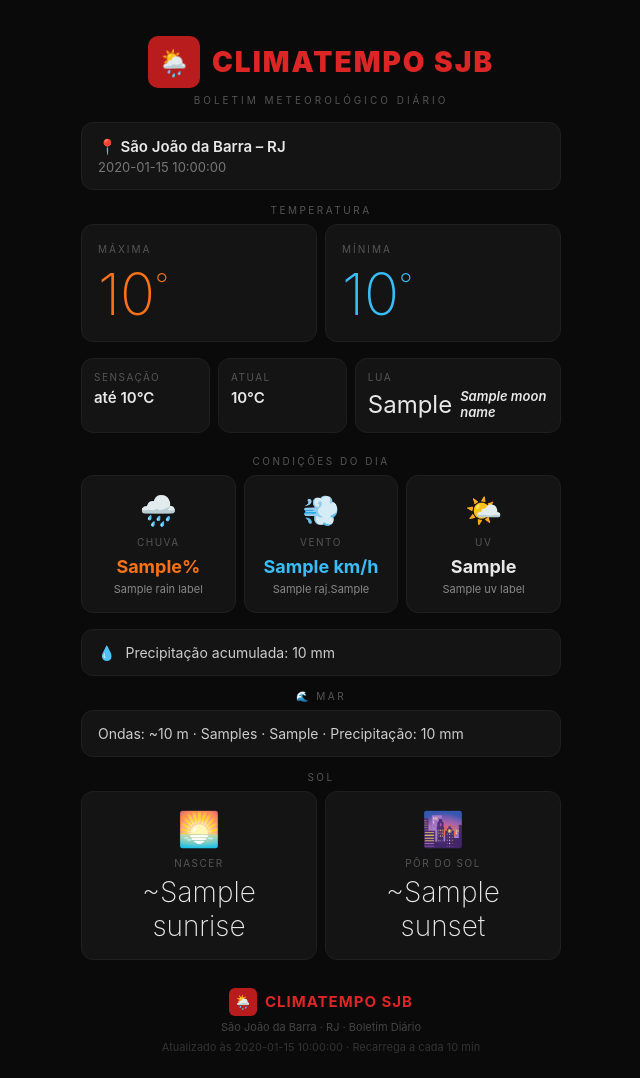
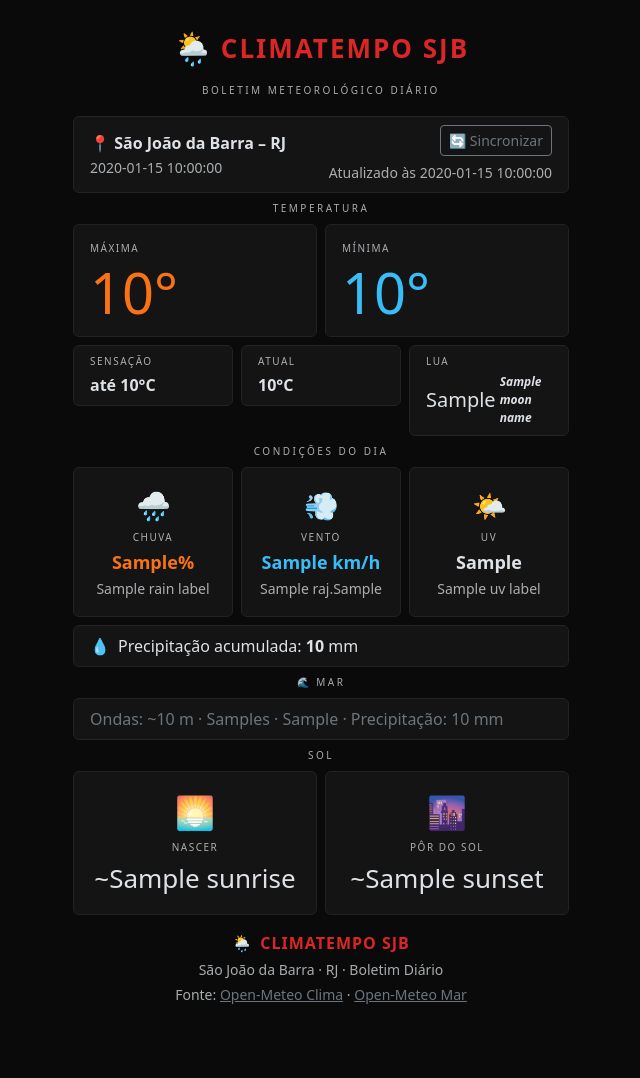
Before and after one commit to tuliodutra27/climatempo-sjb, a FastAPI app: template templates/index.html in a window 1280 px wide. Shown: the whole page, without its empty margins (319-959 px from the left). After the commit the page ends 1004 px from the top, so only its background shows below. Run offline with FastAPI, Linux system fonts and the light colour scheme; the template is opened without the code that fills it: most values are stand-ins (such as "Sample title", 1, 10 or a date in 2020).

Commit message:
feat: add Bootstrap 5, sync button, API endpoint and source links

```diff
--- a/main.py
+++ b/main.py
@@ -55,32 +55,32 @@ def rain_label(pct: int) -> str:
     return "Baixa"
 
 
-@app.get("/", response_class=HTMLResponse)
-async def dashboard(request: Request):
+async def fetch_dados() -> dict:
     tz = pytz.timezone(TIMEZONE)
     now = datetime.now(tz)
 
     async with httpx.AsyncClient(timeout=10) as client:
-        weather_req = client.get(
-            "https://api.open-meteo.com/v1/forecast",
-            params={
-                "latitude": LAT, "longitude": LON,
-                "current": "temperature_2m,apparent_temperature,precipitation_probability,"
-                           "wind_speed_10m,wind_gusts_10m,wind_direction_10m,uv_index",
-                "daily": "temperature_2m_max,temperature_2m_min,precipitation_sum,"
-                         "sunrise,sunset,precipitation_probability_max",
-                "wind_speed_unit": "kmh", "timezone": TIMEZONE, "forecast_days": 1,
-            },
+        w, m = await asyncio.gather(
+            client.get(
+                "https://api.open-meteo.com/v1/forecast",
+                params={
+                    "latitude": LAT, "longitude": LON,
+                    "current": "temperature_2m,apparent_temperature,precipitation_probability,"
+                               "wind_speed_10m,wind_gusts_10m,wind_direction_10m,uv_index",
+                    "daily": "temperature_2m_max,temperature_2m_min,precipitation_sum,"
+                             "sunrise,sunset,precipitation_probability_max",
+                    "wind_speed_unit": "kmh", "timezone": TIMEZONE, "forecast_days": 1,
+                },
+            ),
+            client.get(
+                "https://marine-api.open-meteo.com/v1/marine",
+                params={
+                    "latitude": LAT, "longitude": LON,
+                    "current": "wave_height,wave_period,wave_direction",
+                    "timezone": TIMEZONE,
+                },
+            ),
         )
-        marine_req = client.get(
-            "https://marine-api.open-meteo.com/v1/marine",
-            params={
-                "latitude": LAT, "longitude": LON,
-                "current": "wave_height,wave_period,wave_direction",
-                "timezone": TIMEZONE,
-            },
-        )
-        w, m = await asyncio.gather(weather_req, marine_req)
 
     cur = w.json()["current"]
     daily = w.json()["daily"]
@@ -91,18 +91,14 @@ async def dashboard(request: Request):
     wind_gust = round(cur["wind_gusts_10m"])
     wind_dir = deg_to_dir(cur["wind_direction_10m"])
     uv = round(cur["uv_index"])
-    precip_sum = daily["precipitation_sum"][0] or 0.0
-
-    wave_height = mar.get("wave_height") or 0
+    precip_sum = round(daily["precipitation_sum"][0] or 0.0, 1)
+    wave_height = round(mar.get("wave_height") or 0, 1)
     wave_period = round(mar.get("wave_period") or 0)
     wave_dir = deg_to_dir(mar.get("wave_direction") or 0)
-
     moon_name, moon_emoji = moon_phase(now.date())
-
     sunrise = daily["sunrise"][0].split("T")[1][:5]
     sunset = daily["sunset"][0].split("T")[1][:5]
     day_name = DAYS_PT[now.weekday()]
-    date_str = f"{day_name} · {now.day}/{now.month}/{now.year}"
 
     alerts = []
     if rain_pct >= 70:
@@ -110,9 +106,8 @@ async def dashboard(request: Request):
     if wind_gust >= 40:
         alerts.append("vento forte")
 
-    return templates.TemplateResponse("index.html", {
-        "request": request,
-        "date_str": date_str,
+    return {
+        "date_str": f"{day_name} · {now.day}/{now.month}/{now.year}",
         "updated_at": now.strftime("%H:%M"),
         "temp_max": round(daily["temperature_2m_max"][0]),
         "temp_min": round(daily["temperature_2m_min"][0]),
@@ -134,4 +129,15 @@ async def dashboard(request: Request):
         "sunrise": sunrise,
         "sunset": sunset,
         "alerts": alerts,
-    })
+    }
+
+
+@app.get("/", response_class=HTMLResponse)
+async def dashboard(request: Request):
+    dados = await fetch_dados()
+    return templates.TemplateResponse("index.html", {"request": request, **dados})
+
+
+@app.get("/api/dados")
+async def api_dados():
+    return await fetch_dados()
--- a/templates/index.html
+++ b/templates/index.html
@@ -1,249 +1,251 @@
 <!DOCTYPE html>
-<html lang="pt-BR">
+<html lang="pt-BR" data-bs-theme="dark">
 <head>
   <meta charset="UTF-8">
   <meta name="viewport" content="width=device-width, initial-scale=1.0">
-  <meta http-equiv="refresh" content="600">
   <title>Climatempo SJB — Boletim Diário</title>
+  <link href="https://cdn.jsdelivr.net/npm/bootstrap@5.3.3/dist/css/bootstrap.min.css" rel="stylesheet">
   <style>
-    *, *::before, *::after { margin: 0; padding: 0; box-sizing: border-box; }
-
-    body {
-      background: #0a0a0a;
-      color: #e8e8e8;
-      font-family: -apple-system, BlinkMacSystemFont, 'Segoe UI', Roboto, sans-serif;
-      min-height: 100vh;
-      padding: 16px;
-    }
-
-    .container { max-width: 480px; margin: 0 auto; }
-
-    /* ── Header ── */
-    .header { text-align: center; padding: 20px 0 16px; }
-    .logo-row {
-      display: flex; align-items: center; justify-content: center; gap: 12px;
-      margin-bottom: 6px;
-    }
-    .logo-icon {
-      width: 52px; height: 52px;
-      background: #b91c1c;
-      border-radius: 10px;
-      display: flex; align-items: center; justify-content: center;
-      font-size: 26px;
-    }
-    .logo-text { font-size: 28px; font-weight: 900; color: #dc2626; letter-spacing: 2px; }
-    .logo-sub {
-      font-size: 10px; color: #555; letter-spacing: 3px;
-      text-transform: uppercase; margin-top: 2px;
-    }
-
-    /* ── Cards ── */
-    .card {
-      background: #141414;
-      border: 1px solid #1f1f1f;
-      border-radius: 12px;
-      padding: 14px 16px;
-      margin-bottom: 8px;
-    }
-    .location-name {
-      font-size: 15px; font-weight: 600;
-      display: flex; align-items: center; gap: 6px;
-    }
-    .location-date { font-size: 13px; color: #777; margin-top: 3px; }
-
-    /* ── Section label ── */
-    .section-label {
-      text-align: center;
-      font-size: 10px; color: #555;
-      letter-spacing: 2.5px; text-transform: uppercase;
-      margin: 14px 0 8px;
-    }
-
-    /* ── Temperature ── */
-    .temp-grid { display: grid; grid-template-columns: 1fr 1fr; gap: 8px; margin-bottom: 8px; }
-    .temp-card { padding: 18px 16px; }
-    .temp-label { font-size: 10px; color: #555; letter-spacing: 2px; text-transform: uppercase; margin-bottom: 10px; }
-    .temp-value { font-size: 58px; font-weight: 200; line-height: 1; }
-    .temp-value.max { color: #f97316; }
-    .temp-value.min { color: #38bdf8; }
-    .temp-deg { font-size: 30px; vertical-align: super; }
-
-    /* ── Info row ── */
-    .info-row { display: grid; grid-template-columns: 1fr 1fr 1.6fr; gap: 8px; margin-bottom: 8px; }
-    .info-card { padding: 12px 12px; }
-    .info-label { font-size: 10px; color: #555; text-transform: uppercase; letter-spacing: 1.5px; margin-bottom: 5px; }
-    .info-value { font-size: 15px; font-weight: 600; }
-    .moon-row { display: flex; align-items: center; gap: 8px; }
-    .moon-emoji { font-size: 24px; }
-    .moon-name { font-size: 13px; font-weight: 600; font-style: italic; }
-
-    /* ── Conditions ── */
-    .cond-grid { display: grid; grid-template-columns: 1fr 1fr 1fr; gap: 8px; margin-bottom: 8px; }
-    .cond-card { padding: 16px 8px; text-align: center; }
-    .cond-icon { font-size: 30px; margin-bottom: 8px; }
-    .cond-label { font-size: 10px; color: #555; text-transform: uppercase; letter-spacing: 1.5px; margin-bottom: 8px; }
-    .cond-value { font-size: 18px; font-weight: 700; line-height: 1.2; }
-    .cond-sub { font-size: 11px; color: #888; margin-top: 4px; }
-    .cond-value.rain { color: #f97316; }
-    .cond-value.wind { color: #38bdf8; }
-
-    /* ── Precip ── */
-    .precip-card { display: flex; align-items: center; gap: 10px; font-size: 14px; color: #ccc; }
-
-    /* ── Sea ── */
-    .sea-card { font-size: 14px; color: #ccc; }
-
-    /* ── Sun ── */
-    .sun-grid { display: grid; grid-template-columns: 1fr 1fr; gap: 8px; }
-    .sun-card { padding: 16px; text-align: center; }
-    .sun-icon { font-size: 34px; margin-bottom: 8px; }
-    .sun-label { font-size: 10px; color: #555; text-transform: uppercase; letter-spacing: 1.5px; margin-bottom: 6px; }
-    .sun-time { font-size: 28px; font-weight: 200; }
-
-    /* ── Alert ── */
-    .alert-card {
-      background: #92400e;
-      border: 1px solid #b45309;
-      border-radius: 12px;
-      padding: 14px 16px;
-      display: flex; align-items: center; gap: 10px;
-      font-size: 14px; font-weight: 600; color: #fde68a;
-      margin: 8px 0;
-    }
-
-    /* ── Footer ── */
-    .footer { text-align: center; padding: 20px 0 8px; }
-    .footer-logo {
-      display: flex; align-items: center; justify-content: center;
-      gap: 8px; margin-bottom: 4px;
-    }
-    .footer-icon {
-      width: 28px; height: 28px; background: #b91c1c;
-      border-radius: 6px; display: flex; align-items: center;
-      justify-content: center; font-size: 14px;
-    }
-    .footer-name { font-size: 15px; font-weight: 700; color: #dc2626; letter-spacing: 1px; }
-    .footer-sub { font-size: 11px; color: #444; }
-    .updated { font-size: 11px; color: #333; margin-top: 6px; }
+    body { background: #0a0a0a; }
+    .card { background: #141414; border-color: #222; }
+    .logo-text { font-size: 26px; font-weight: 900; color: #dc2626; letter-spacing: 2px; }
+    .section-label { font-size: 10px; letter-spacing: 2.5px; }
+    .temp-max { font-size: 56px; font-weight: 200; color: #f97316; line-height: 1; }
+    .temp-min { font-size: 56px; font-weight: 200; color: #38bdf8; line-height: 1; }
+    .cond-value { font-size: 18px; font-weight: 700; }
+    .sun-time { font-size: 26px; font-weight: 200; }
+    .field-label { font-size: 10px; letter-spacing: 1.5px; }
   </style>
 </head>
 <body>
-<div class="container">
+<div class="container py-4" style="max-width:520px">
 
   <!-- Header -->
-  <div class="header">
-    <div class="logo-row">
-      <div class="logo-icon">🌦️</div>
+  <div class="text-center mb-3">
+    <div class="d-flex align-items-center justify-content-center gap-2 mb-1">
+      <span style="font-size:32px">🌦️</span>
       <span class="logo-text">CLIMATEMPO SJB</span>
     </div>
-    <div class="logo-sub">Boletim Meteorológico Diário</div>
+    <small class="text-muted text-uppercase section-label">Boletim Meteorológico Diário</small>
   </div>
 
-  <!-- Location -->
-  <div class="card">
-    <div class="location-name">📍 São João da Barra – RJ</div>
-    <div class="location-date">{{ date_str }}</div>
+  <!-- Location + Refresh -->
+  <div class="card mb-2">
+    <div class="card-body py-2 d-flex justify-content-between align-items-center">
+      <div>
+        <div class="fw-semibold">📍 São João da Barra – RJ</div>
+        <small class="text-muted" id="date-str">{{ date_str }}</small>
+      </div>
+      <div class="text-end">
+        <button class="btn btn-sm btn-outline-secondary mb-1" onclick="sincronizar()" id="btn-sync">
+          🔄 Sincronizar
+        </button>
+        <div><small class="text-muted">Atualizado às <span id="updated-at">{{ updated_at }}</span></small></div>
+      </div>
+    </div>
   </div>
 
   <!-- Temperature -->
-  <div class="section-label">Temperatura</div>
-  <div class="temp-grid">
-    <div class="card temp-card">
-      <div class="temp-label">Máxima</div>
-      <div class="temp-value max">{{ temp_max }}<span class="temp-deg">°</span></div>
+  <p class="text-center text-muted text-uppercase section-label mb-2">Temperatura</p>
+  <div class="row g-2 mb-2">
+    <div class="col-6">
+      <div class="card h-100">
+        <div class="card-body">
+          <div class="text-muted text-uppercase field-label mb-2">Máxima</div>
+          <div class="temp-max" id="temp-max">{{ temp_max }}°</div>
+        </div>
+      </div>
     </div>
-    <div class="card temp-card">
-      <div class="temp-label">Mínima</div>
-      <div class="temp-value min">{{ temp_min }}<span class="temp-deg">°</span></div>
+    <div class="col-6">
+      <div class="card h-100">
+        <div class="card-body">
+          <div class="text-muted text-uppercase field-label mb-2">Mínima</div>
+          <div class="temp-min" id="temp-min">{{ temp_min }}°</div>
+        </div>
+      </div>
     </div>
   </div>
 
-  <div class="info-row">
-    <div class="card info-card">
-      <div class="info-label">Sensação</div>
-      <div class="info-value">até {{ temp_feels }}°C</div>
+  <div class="row g-2 mb-2">
+    <div class="col-4">
+      <div class="card">
+        <div class="card-body py-2">
+          <div class="text-muted text-uppercase field-label mb-1">Sensação</div>
+          <div class="fw-semibold" id="temp-feels">até {{ temp_feels }}°C</div>
+        </div>
+      </div>
     </div>
-    <div class="card info-card">
-      <div class="info-label">Atual</div>
-      <div class="info-value">{{ temp_current }}°C</div>
+    <div class="col-4">
+      <div class="card">
+        <div class="card-body py-2">
+          <div class="text-muted text-uppercase field-label mb-1">Atual</div>
+          <div class="fw-semibold" id="temp-current">{{ temp_current }}°C</div>
+        </div>
+      </div>
     </div>
-    <div class="card info-card">
-      <div class="info-label">Lua</div>
-      <div class="moon-row">
-        <span class="moon-emoji">{{ moon_emoji }}</span>
-        <span class="moon-name">{{ moon_name }}</span>
+    <div class="col-4">
+      <div class="card">
+        <div class="card-body py-2">
+          <div class="text-muted text-uppercase field-label mb-1">Lua</div>
+          <div class="d-flex align-items-center gap-1">
+            <span id="moon-emoji" style="font-size:20px">{{ moon_emoji }}</span>
+            <span id="moon-name" style="font-size:12px;font-style:italic;font-weight:600">{{ moon_name }}</span>
+          </div>
+        </div>
       </div>
     </div>
   </div>
 
   <!-- Conditions -->
-  <div class="section-label">Condições do Dia</div>
-  <div class="cond-grid">
-    <div class="card cond-card">
-      <div class="cond-icon">🌧️</div>
-      <div class="cond-label">Chuva</div>
-      <div class="cond-value rain">{{ rain_pct }}%</div>
-      <div class="cond-sub">{{ rain_label }}</div>
+  <p class="text-center text-muted text-uppercase section-label mb-2">Condições do Dia</p>
+  <div class="row g-2 mb-2">
+    <div class="col-4">
+      <div class="card text-center h-100">
+        <div class="card-body py-3">
+          <div style="font-size:28px">🌧️</div>
+          <div class="text-muted text-uppercase field-label my-1">Chuva</div>
+          <div class="cond-value" style="color:#f97316" id="rain-pct">{{ rain_pct }}%</div>
+          <small class="text-muted" id="rain-label">{{ rain_label }}</small>
+        </div>
+      </div>
     </div>
-    <div class="card cond-card">
-      <div class="cond-icon">💨</div>
-      <div class="cond-label">Vento</div>
-      <div class="cond-value wind">{{ wind_speed }} km/h</div>
-      <div class="cond-sub">{{ wind_dir }} raj.{{ wind_gust }}</div>
+    <div class="col-4">
+      <div class="card text-center h-100">
+        <div class="card-body py-3">
+          <div style="font-size:28px">💨</div>
+          <div class="text-muted text-uppercase field-label my-1">Vento</div>
+          <div class="cond-value" style="color:#38bdf8" id="wind-speed">{{ wind_speed }} km/h</div>
+          <small class="text-muted" id="wind-info">{{ wind_dir }} raj.{{ wind_gust }}</small>
+        </div>
+      </div>
     </div>
-    <div class="card cond-card">
-      <div class="cond-icon">🌤️</div>
-      <div class="cond-label">UV</div>
-      <div class="cond-value">{{ uv }}</div>
-      <div class="cond-sub">{{ uv_label }}</div>
+    <div class="col-4">
+      <div class="card text-center h-100">
+        <div class="card-body py-3">
+          <div style="font-size:28px">🌤️</div>
+          <div class="text-muted text-uppercase field-label my-1">UV</div>
+          <div class="cond-value" id="uv">{{ uv }}</div>
+          <small class="text-muted" id="uv-label">{{ uv_label }}</small>
+        </div>
+      </div>
     </div>
   </div>
 
   <!-- Precipitation -->
-  <div class="card precip-card">
-    <span>💧</span>
-    <span>Precipitação acumulada: {{ precip_sum }} mm</span>
+  <div class="card mb-2">
+    <div class="card-body py-2 d-flex align-items-center gap-2">
+      <span>💧</span>
+      <span>Precipitação acumulada: <strong id="precip-sum">{{ precip_sum }}</strong> mm</span>
+    </div>
   </div>
 
   <!-- Sea -->
-  <div class="section-label">🌊 Mar</div>
-  <div class="card sea-card">
-    Ondas: ~{{ wave_height }} m &middot; {{ wave_period }}s &middot; {{ wave_dir }}
-    &middot; Precipitação: {{ precip_sum }} mm
+  <p class="text-center text-muted text-uppercase section-label mb-2">🌊 Mar</p>
+  <div class="card mb-2">
+    <div class="card-body py-2 text-secondary">
+      Ondas: ~<span id="wave-height">{{ wave_height }}</span> m
+      &middot; <span id="wave-period">{{ wave_period }}</span>s
+      &middot; <span id="wave-dir">{{ wave_dir }}</span>
+      &middot; Precipitação: <span id="precip-sum-2">{{ precip_sum }}</span> mm
+    </div>
   </div>
 
   <!-- Sun -->
-  <div class="section-label">Sol</div>
-  <div class="sun-grid">
-    <div class="card sun-card">
-      <div class="sun-icon">🌅</div>
-      <div class="sun-label">Nascer</div>
-      <div class="sun-time">~{{ sunrise }}</div>
+  <p class="text-center text-muted text-uppercase section-label mb-2">Sol</p>
+  <div class="row g-2 mb-2">
+    <div class="col-6">
+      <div class="card text-center">
+        <div class="card-body">
+          <div style="font-size:32px">🌅</div>
+          <div class="text-muted text-uppercase field-label my-1">Nascer</div>
+          <div class="sun-time" id="sunrise">~{{ sunrise }}</div>
+        </div>
+      </div>
     </div>
-    <div class="card sun-card">
-      <div class="sun-icon">🌆</div>
-      <div class="sun-label">Pôr do sol</div>
-      <div class="sun-time">~{{ sunset }}</div>
+    <div class="col-6">
+      <div class="card text-center">
+        <div class="card-body">
+          <div style="font-size:32px">🌆</div>
+          <div class="text-muted text-uppercase field-label my-1">Pôr do sol</div>
+          <div class="sun-time" id="sunset">~{{ sunset }}</div>
+        </div>
+      </div>
     </div>
   </div>
 
   <!-- Alert -->
-  {% if alerts %}
-  <div class="alert-card">
-    ⚠️ Instabilidade — {{ alerts | join(' e ') }}.
+  <div id="alert-container">
+    {% if alerts %}
+    <div class="alert d-flex align-items-center gap-2 mb-2" style="background:#92400e;border-color:#b45309;color:#fde68a">
+      ⚠️ Instabilidade — {{ alerts | join(' e ') }}.
+    </div>
+    {% endif %}
   </div>
-  {% endif %}
 
   <!-- Footer -->
-  <div class="footer">
-    <div class="footer-logo">
-      <div class="footer-icon">🌦️</div>
-      <span class="footer-name">CLIMATEMPO SJB</span>
+  <div class="text-center pt-2 pb-4">
+    <div class="d-flex align-items-center justify-content-center gap-2 mb-1">
+      <span>🌦️</span>
+      <span style="font-weight:700;color:#dc2626;letter-spacing:1px">CLIMATEMPO SJB</span>
     </div>
-    <div class="footer-sub">São João da Barra · RJ · Boletim Diário</div>
-    <div class="updated">Atualizado às {{ updated_at }} · Recarrega a cada 10 min</div>
+    <small class="text-muted d-block">São João da Barra · RJ · Boletim Diário</small>
+    <small class="text-muted d-block mt-1">
+      Fonte:
+      <a href="https://open-meteo.com/" target="_blank" class="text-secondary">Open-Meteo Clima</a> ·
+      <a href="https://open-meteo.com/en/docs/marine-weather-api" target="_blank" class="text-secondary">Open-Meteo Mar</a>
+    </small>
   </div>
 
 </div>
+
+<script>
+async function sincronizar() {
+  const btn = document.getElementById('btn-sync');
+  btn.disabled = true;
+  btn.innerHTML = '<span class="spinner-border spinner-border-sm me-1"></span>Sincronizando...';
+
+  try {
+    const resp = await fetch('/api/dados');
+    if (!resp.ok) throw new Error();
+    const d = await resp.json();
+
+    document.getElementById('date-str').textContent = d.date_str;
+    document.getElementById('updated-at').textContent = d.updated_at;
+    document.getElementById('temp-max').textContent = d.temp_max + '°';
+    document.getElementById('temp-min').textContent = d.temp_min + '°';
+    document.getElementById('temp-feels').textContent = 'até ' + d.temp_feels + '°C';
+    document.getElementById('temp-current').textContent = d.temp_current + '°C';
+    document.getElementById('moon-emoji').textContent = d.moon_emoji;
+    document.getElementById('moon-name').textContent = d.moon_name;
+    document.getElementById('rain-pct').textContent = d.rain_pct + '%';
+    document.getElementById('rain-label').textContent = d.rain_label;
+    document.getElementById('wind-speed').textContent = d.wind_speed + ' km/h';
+    document.getElementById('wind-info').textContent = d.wind_dir + ' raj.' + d.wind_gust;
+    document.getElementById('uv').textContent = d.uv;
+    document.getElementById('uv-label').textContent = d.uv_label;
+    document.getElementById('precip-sum').textContent = d.precip_sum;
+    document.getElementById('precip-sum-2').textContent = d.precip_sum;
+    document.getElementById('wave-height').textContent = d.wave_height;
+    document.getElementById('wave-period').textContent = d.wave_period;
+    document.getElementById('wave-dir').textContent = d.wave_dir;
+    document.getElementById('sunrise').textContent = '~' + d.sunrise;
+    document.getElementById('sunset').textContent = '~' + d.sunset;
+
+    const ac = document.getElementById('alert-container');
+    ac.innerHTML = d.alerts.length
+      ? `<div class="alert d-flex align-items-center gap-2 mb-2" style="background:#92400e;border-color:#b45309;color:#fde68a">⚠️ Instabilidade — ${d.alerts.join(' e ')}.</div>`
+      : '';
+
+    btn.innerHTML = '✅ Atualizado';
+    setTimeout(() => { btn.innerHTML = '🔄 Sincronizar'; btn.disabled = false; }, 2000);
+  } catch {
+    btn.innerHTML = '❌ Erro';
+    setTimeout(() => { btn.innerHTML = '🔄 Sincronizar'; btn.disabled = false; }, 2000);
+  }
+}
+
+// Auto-sync a cada 10 minutos
+setInterval(sincronizar, 600_000);
+</script>
 </body>
 </html>
```
